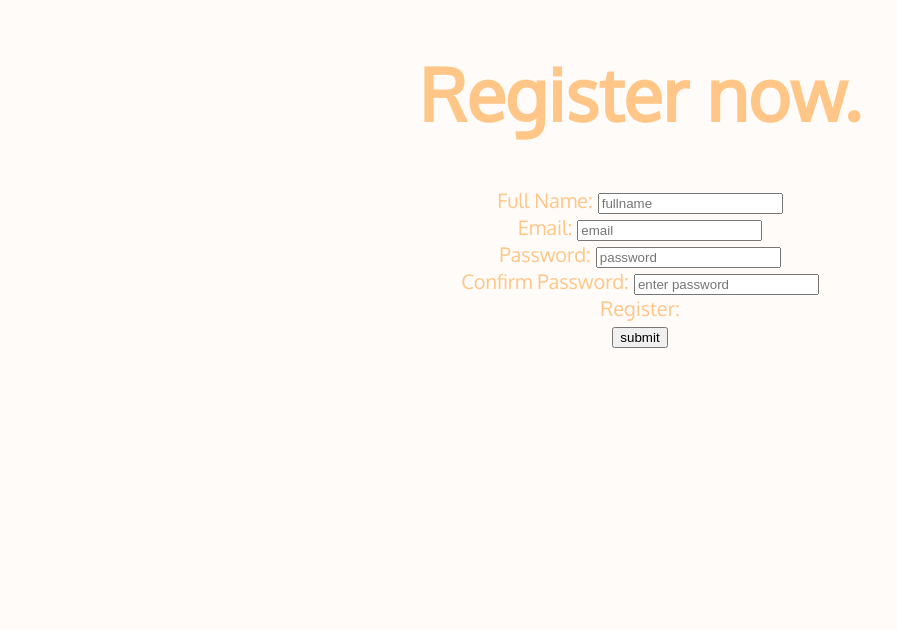
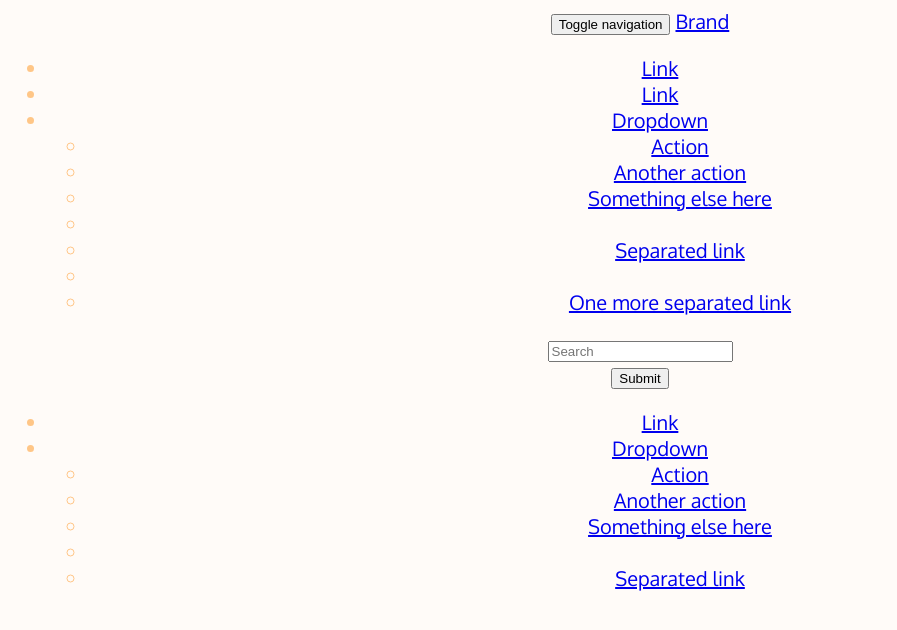
Before and after one commit to pacqu/tutr, a Python web app: template templates/register.html in a window 1280 px wide. Shown: the top 630 px of the page, without its empty margins (0-897 px from the left). Run offline with Jinja, Linux system fonts and the light colour scheme; the template is opened without the code that fills it, so the values that code supplies are empty.

Commit message:
do i inherit now?

```diff
--- a/templates/layout.html
+++ b/templates/layout.html
@@ -7,5 +7,66 @@
     <link rel="stylesheet" type="text/css" href="//fonts.googleapis.com/css?family=Open+Sans" />
     <link href="https://fonts.googleapis.com/css?family=Slabo+27px" rel="stylesheet" type="text/css"/>
     <link href="https://fonts.googleapis.com/css?family=Oxygen" rel="stylesheet" type="text/css">
-{% block body %}
-{% endblock %}
+    <title>{% block title %}{% endblock %}</title>
+  </head>
+
+  <body>
+    <nav class="navbar navbar-default navbar-fixed-top " role="navigation">
+      <div class="container-fluid">
+	<!-- Brand and toggle get grouped for better mobile display -->
+	<div class="navbar-header">
+	  <button type="button" class="navbar-toggle" data-toggle="collapse" data-target="#bs-example-navbar-collapse-1">
+            <span class="sr-only">Toggle navigation</span>
+            <span class="icon-bar"></span>
+            <span class="icon-bar"></span>
+            <span class="icon-bar"></span>
+	  </button>
+	  <a class="navbar-brand" href="#">Brand</a>
+	</div>
+
+	<!-- Collect the nav links, forms, and other content for toggling -->
+	<div class="collapse navbar-collapse" id="bs-example-navbar-collapse-1">
+	  <ul class="nav navbar-nav">
+            <li class="active"><a href="#">Link</a></li>
+            <li><a href="#">Link</a></li>
+            <li class="dropdown">
+              <a href="#" class="dropdown-toggle" data-toggle="dropdown">Dropdown <b class="caret"></b></a>
+              <ul class="dropdown-menu">
+		<li><a href="#">Action</a></li>
+		<li><a href="#">Another action</a></li>
+		<li><a href="#">Something else here</a></li>
+		<li class="divider"></li>
+		<li><a href="#">Separated link</a></li>
+		<li class="divider"></li>
+		<li><a href="#">One more separated link</a></li>
+              </ul>
+            </li>
+	  </ul>
+	  <form class="navbar-form navbar-left" role="search">
+            <div class="form-group">
+              <input type="text" class="form-control" placeholder="Search">
+            </div>
+            <button type="submit" class="btn btn-default">Submit</button>
+	  </form>
+	  <ul class="nav navbar-nav navbar-right">
+            <li><a href="#">Link</a></li>
+            <li class="dropdown">
+              <a href="#" class="dropdown-toggle" data-toggle="dropdown">Dropdown <b class="caret"></b></a>
+              <ul class="dropdown-menu">
+		<li><a href="#">Action</a></li>
+		<li><a href="#">Another action</a></li>
+		<li><a href="#">Something else here</a></li>
+		<li class="divider"></li>
+		<li><a href="#">Separated link</a></li>
+              </ul>
+            </li>
+	  </ul>
+	</div><!-- /.navbar-collapse -->
+      </div><!-- /.container-fluid -->
+    </nav>
+    <div id="content">
+      {% block content %}
+      {% endblock %}
+    </div>
+  </body>
+</html>
```
Also changed, not shown: static/main.js (+23 -1 lines), templates/index.html (+3 -11 lines).
